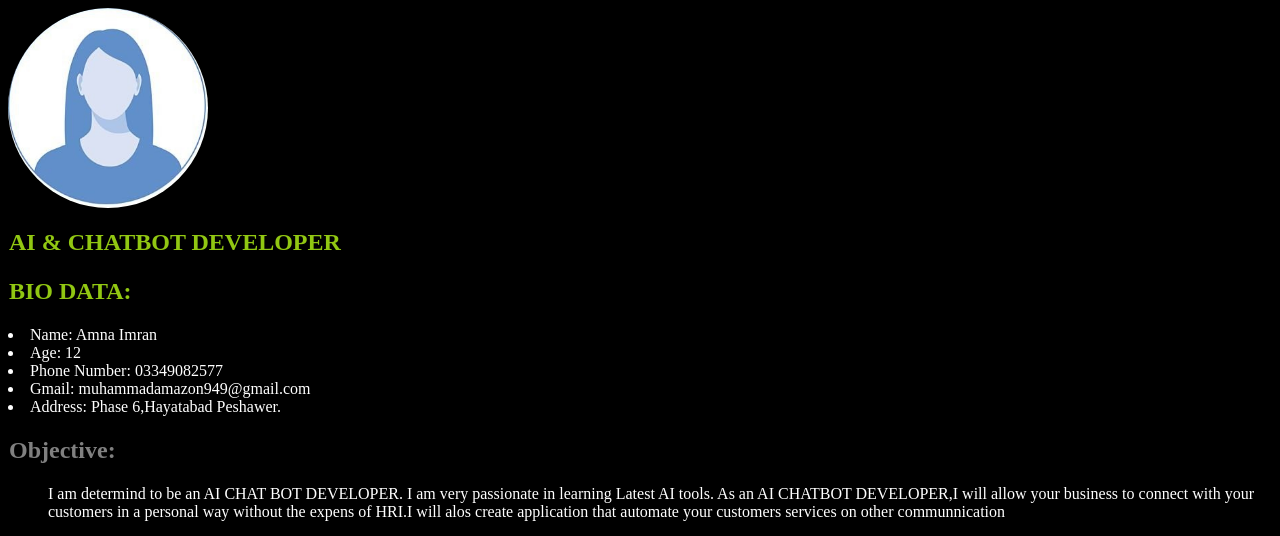
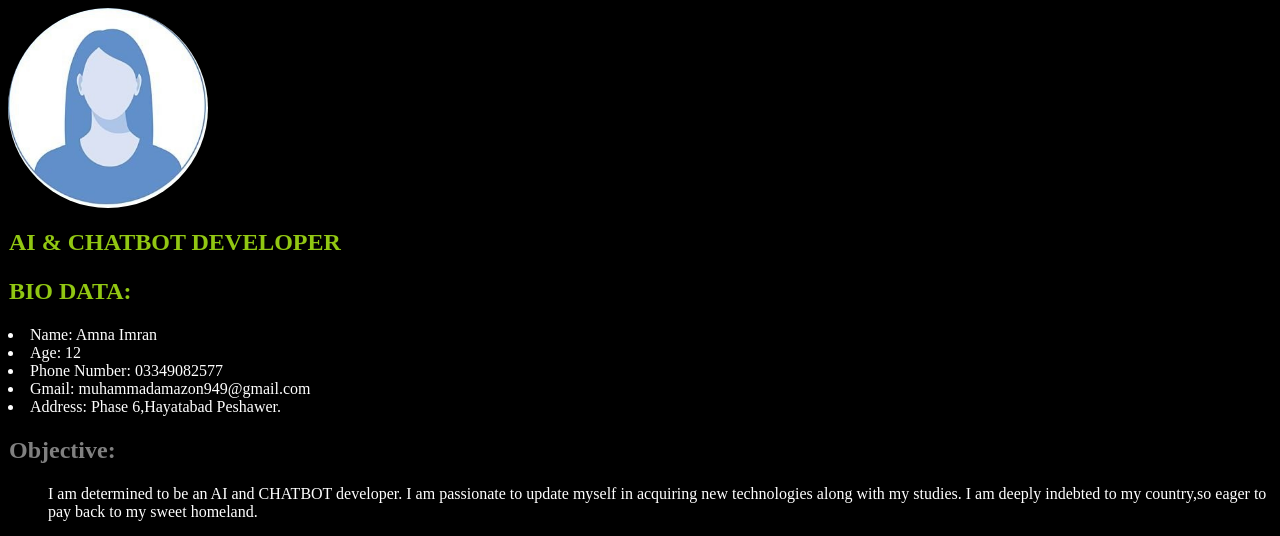
Before and after one commit to amnaisoneandonly/Web-Designer, a plain HTML site: page index.html in a window 1280 px wide. Shown: the top 536 px of the page. Drawn offline with Linux system fonts and the light colour scheme.

Commit message:
my changes

```diff
--- a/index.html
+++ b/index.html
@@ -27,12 +27,10 @@
   <h2 class="subHeading">Objective:</h2>
 
 <p class="mainpara">
-  I am determind to be an AI CHAT BOT DEVELOPER.
-          I am very passionate in learning Latest AI tools.
- As an AI CHATBOT DEVELOPER,I will allow your business to
- connect with your customers in a personal way
- without the expens of HRI.I will alos create application that
- automate your customers services on other communnication
+  I am determined to be an AI and CHATBOT developer.
+  I am passionate to update myself in acquiring new
+  technologies along with my studies.
+  I am deeply indebted to my country,so eager to pay back to my sweet homeland.
 <p>
 
 <h1>QUALIFICATIONS: </h1>
```
